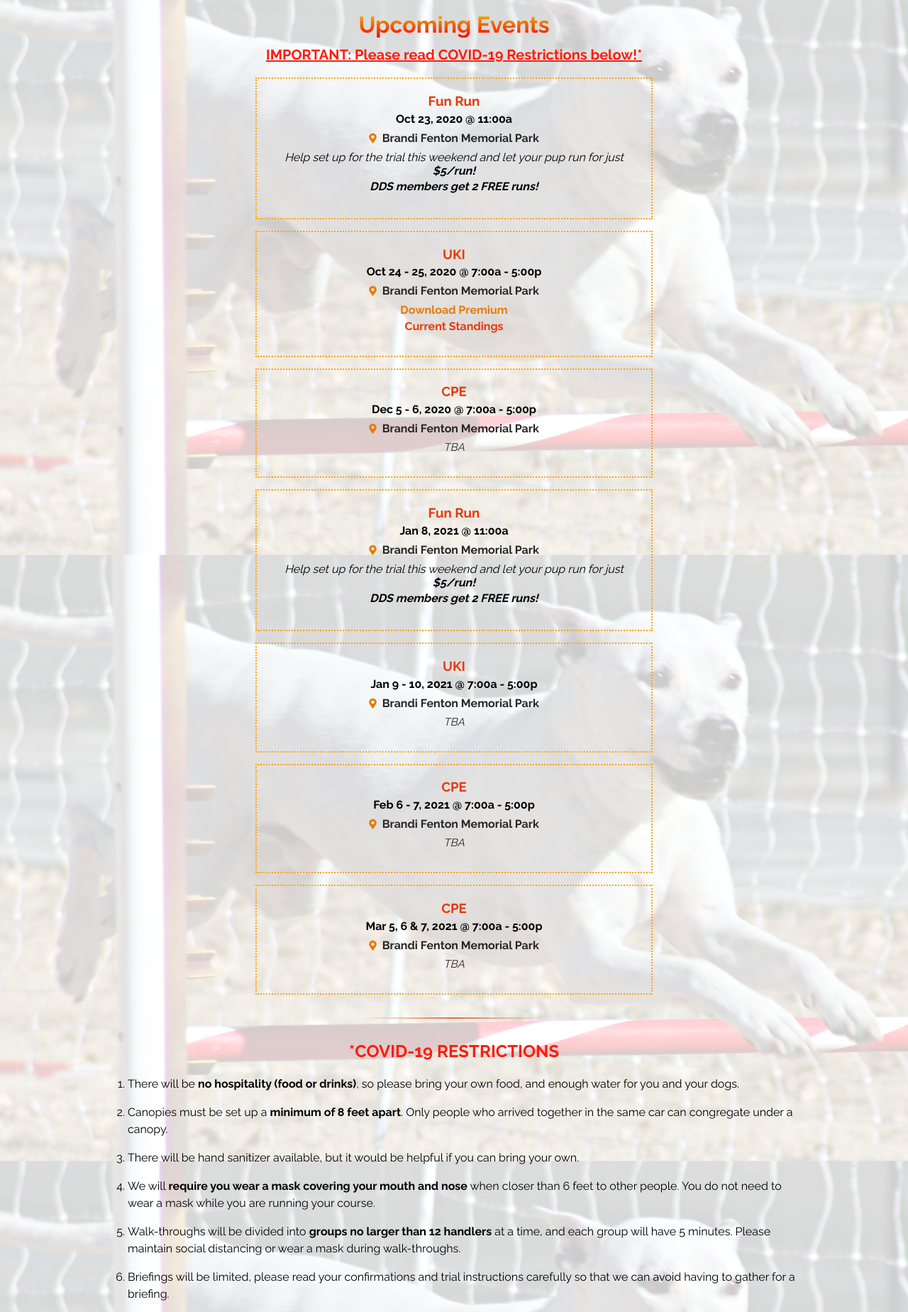
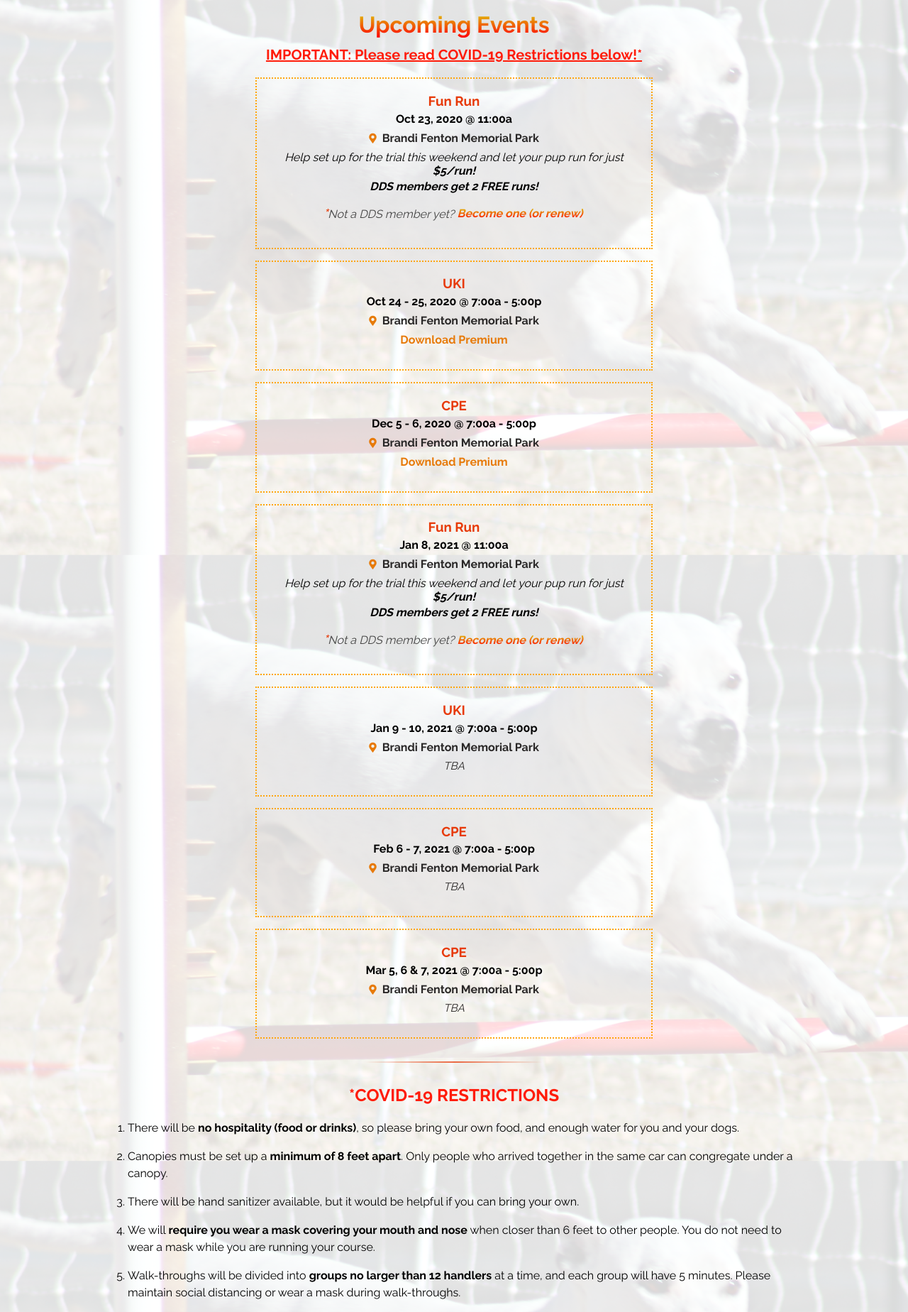
Before and after one commit to npurcella/dds_redo, a PHP site: page / in a window 1280 px wide. Shown: the part 72-1920 px from the top of the page at 71% size. Run offline with PHP 8.4, Linux system fonts and the light colour scheme; some libraries are stand-ins or nearby versions; some web fonts are replaced.

Commit message:
Added new links for membership forms; added membership links to fun runs.

```diff
--- a/css/style.css
+++ b/css/style.css
@@ -365,7 +365,7 @@ section p i {
 
 #home {
   padding-top: 3rem;
-  background: linear-gradient(rgba(255, 255, 255, 0.8), rgba(255, 255, 255, 0.8)), url(../img/backgroundHome.jpg);
+  background: linear-gradient(rgba(255, 255, 255, 0.85), rgba(255, 255, 255, 0.85)), url(../img/backgroundHome.jpg);
   background-position: top right;
   background-size: cover;
   -moz-background-size: 100% 100%;
@@ -512,6 +512,27 @@ section p i {
   margin-bottom: 1.2rem;
 }
 
+#home .member-info {
+  color: #444;
+  margin-bottom: 0;
+  font-style: italic;
+}
+
+#home .member-info a {
+  display: inline-block;
+  color: #e77a09;
+  background: -webkit-linear-gradient(#ded00c, red);
+  -webkit-background-clip: text;
+  -webkit-text-fill-color: transparent;
+  background-clip: text;
+}
+
+#home .member-info .star {
+  font-size: 1.5rem;
+  vertical-align: middle;
+  color: #e73a09;
+}
+
 #home .card {
   color: #e73a09;
   background: rgba(255, 165, 10, 0.3);
@@ -608,7 +629,7 @@ section p i {
 
 #agility {
   width: 100%;
-  background: linear-gradient(rgba(255, 255, 255, 0.8), rgba(255, 255, 255, 0.8)), url(../img/penny_slider.jpg);
+  background: linear-gradient(rgba(255, 255, 255, 0.85), rgba(255, 255, 255, 0.85)), url(../img/penny_slider.jpg);
   background-position: center;
   background-size: cover;
   background-repeat: no-repeat;
@@ -704,7 +725,7 @@ section p i {
 
 #more {
   width: 100%;
-  background: linear-gradient(rgba(255, 255, 255, 0.8), rgba(255, 255, 255, 0.8)), url(../img/backgroundMore.jpg);
+  background: linear-gradient(rgba(255, 255, 255, 0.85), rgba(255, 255, 255, 0.85)), url(../img/backgroundMore.jpg);
   background-position: center;
   background-size: cover;
   background-repeat: no-repeat;
--- a/css/style.scss
+++ b/css/style.scss
@@ -81,6 +81,7 @@ body {
         line-height: 1.5;
     }
 }
+
 // NAV
 header {
     color: $textColor;
@@ -344,8 +345,8 @@ section {
 #home {
     padding-top: 3rem;
     background: linear-gradient(
-            rgba(255, 255, 255, 0.8),
-            rgba(255, 255, 255, 0.8)
+            rgba(255, 255, 255, 0.85),
+            rgba(255, 255, 255, 0.85)
         ),
         url(../img/backgroundHome.jpg);
     background-position: top right;
@@ -465,6 +466,24 @@ section {
             margin-bottom: 1.2rem;
         }
     }
+    .member-info {
+        color: #444;
+        margin-bottom: 0;
+        font-style: italic;
+        a {
+            display: inline-block;
+            color: $goldenrod;
+            background: -webkit-linear-gradient($ltYellow, $trueRed);
+            -webkit-background-clip: text;
+            -webkit-text-fill-color: transparent;
+            background-clip: text;
+        }
+        .star {
+            font-size: 1.5rem;
+            vertical-align: middle;
+            color: $dkOrange;
+        }
+    }
     height: auto;
     .card {
         color: $dkOrange;
@@ -560,8 +579,8 @@ section {
 #agility {
     width: 100%;
     background: linear-gradient(
-            rgba(255, 255, 255, 0.8),
-            rgba(255, 255, 255, 0.8)
+            rgba(255, 255, 255, 0.85),
+            rgba(255, 255, 255, 0.85)
         ),
         url(../img/penny_slider.jpg);
     background-position: center;
@@ -648,8 +667,8 @@ section {
 #more {
     width: 100%;
     background: linear-gradient(
-            rgba(255, 255, 255, 0.8),
-            rgba(255, 255, 255, 0.8)
+            rgba(255, 255, 255, 0.85),
+            rgba(255, 255, 255, 0.85)
         ),
         url(../img/backgroundMore.jpg);
     background-position: center;
--- a/docs/standings/uki/oct20/standings.txt
+++ b/docs/standings/uki/oct20/standings.txt
@@ -1 +1 @@
-Nothing to see yet! Update #6
+Nothing to see yet! Update #13
--- a/index.php
+++ b/index.php
@@ -27,19 +27,21 @@
                     <p class="event-location"><a href="http://webcms.pima.gov/cms/one.aspx?pageId=1367" target="_blank"><i class="fa fa-map-marker-alt fa-sm"></i>Brandi Fenton Memorial Park</a></p>
                     <p class="event-info">Help set up for the trial this weekend and let your pup run for just <strong>$5/run!</strong></p>
                     <p class="event-info"><strong>DDS members get 2 FREE runs!</strong></p>
+                    <p class="member-info"><span class="star">*</span>Not a DDS member yet? <a href="#member">Become one (or renew)&nbsp;</a></p>
                 </div>
                 <div class="event">
                     <h3 class="subsection-title">UKI</h3>
                     <p class="subsection-details">Oct 24 - 25, 2020 @ 7:00a - 5:00p</p>
                     <p class="event-location"><a href="http://webcms.pima.gov/cms/one.aspx?pageId=1367" target="_blank"><i class="fa fa-map-marker-alt fa-sm"></i>Brandi Fenton Memorial Park</a></p>
                     <a class="premium-link" href="../docs/UKI_Oct_2020_Desert_Dawgs_Premium_Final.pdf" target="_blank">Download Premium</a>
-                    <a href="../docs/standings/uki/oct20/standings.txt" target="_blank">Current Standings</a>
+                    <!-- <a href="../docs/standings/uki/oct20/standings.txt" target="_blank">Current Standings</a> -->
                 </div>
                 <div class="event">
                     <h3 class="subsection-title">CPE</h3>
                     <p class="subsection-details">Dec 5 - 6, 2020 @ 7:00a - 5:00p</p>
                     <p class="event-location"><a href="http://webcms.pima.gov/cms/one.aspx?pageId=1367" target="_blank"><i class="fa fa-map-marker-alt fa-sm"></i>Brandi Fenton Memorial Park</a></p>
-                    <a href="#" class="premium-link disabled">TBA</a>
+                    <a class="premium-link" href="
+http://www.k9cpe.com/premiums/120520azdesertdawgs.pdf" target="_blank">Download Premium</a>
                 </div>
                 <div class="event">
                     <h3 class="subsection-title">Fun Run</h3>
@@ -47,6 +49,7 @@
                     <p class="event-location"><a href="http://webcms.pima.gov/cms/one.aspx?pageId=1367" target="_blank"><i class="fa fa-map-marker-alt fa-sm"></i>Brandi Fenton Memorial Park</a></p>
                     <p class="event-info">Help set up for the trial this weekend and let your pup run for just <strong>$5/run!</strong></p>
                     <p class="event-info"><strong>DDS members get 2 FREE runs!</strong></p>
+                    <p class="member-info"><span class="star">*</span>Not a DDS member yet? <a href="#member">Become one (or renew)&nbsp;</a></p>
                 </div>
                 <div class="event">
                     <h3 class="subsection-title">UKI</h3>
@@ -161,18 +164,18 @@
                     <p><a class="az-cal" href="http://azagilitycal.info/" target="_blank"><i class="fa fa-calendar fa-lg"></i>AZ Agility Calendar</a></p>
                 </div>
                 <hr>
-                <div class="other">
+                <div id="member" class="other">
                     <h2 class="subtitle">Facebook</h2>
                     <p><a href="https://www.facebook.com/desertdawgsports/" target="_blank"><i class="fab fa-facebook-square fa-3x"></i></a></p>
                 </div>
                 <div class="card">
                     <h2>Become a Member!</h2>
                     <div class="btn-wrapper">
-                        <a class="btn" href="../docs/DDSC-membership-form.pdf" target="_blank">New Member</a>
+                        <a class="btn" href="../docs/DDS_2021_Membership_Application.pdf" target="_blank">New Member</a>
                     </div>
                     <h3>Time to Renew?</h3>
                     <div class="btn-wrapper">
-                        <a class="btn" href="../docs/DDSC-membership-renewal-form.pdf" target="_blank">Existing Member</a>
+                        <a class="btn" href="../docs/DDS_2021_renewal.pdf" target="_blank">Existing Member</a>
                     </div>
                 </div>
             </div>
--- a/index_backup.php
+++ b/index_backup.php
@@ -48,7 +48,8 @@
                     <h3 class="subsection-title">CPE</h3>
                     <p class="subsection-details">Mar 1 - 3, 2019 @ 7:00a - 5:00p</p>
                     <p class="event-location"><a href="http://webcms.pima.gov/cms/one.aspx?pageId=1367" target="_blank"><i class="fa fa-map-marker-alt fa-sm"></i>Brandi Fenton Memorial Park</a></p>
-                    <a class="premium-link" href="http://www.k9cpe.com/premiums/030119azdesertdawgs.pdf" target="_blank">Download Premium</a>
+                    <a class="premium-link" href="
+http://www.k9cpe.com/premiums/120520azdesertdawgs.pdf" target="_blank">Download Premium</a>
                 </div>
                 <div class="event">
                     <h3 class="subsection-title">Fun Run @ Jodie’s</h3>
```
Also changed, not shown: dist/css/style.min.css, 1 other file.
